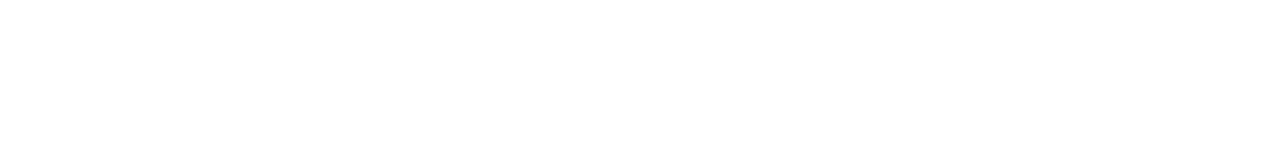
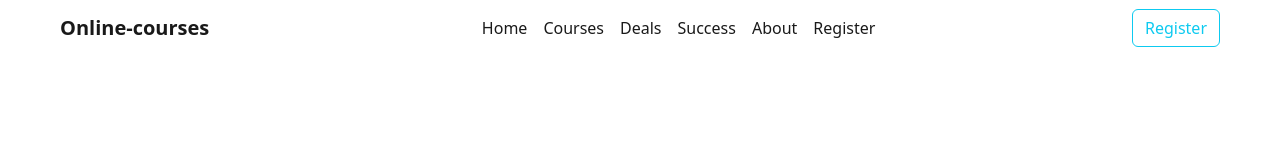
Before and after one commit to Flocky05/online-courses, a plain HTML site: page index.html in a window 1280 px wide. Drawn offline with nearby package versions, Linux system fonts and the light colour scheme.

Commit message:
added nav

```diff
--- a/index.html
+++ b/index.html
@@ -8,7 +8,42 @@
     <link rel="stylesheet" href="https://cdn.jsdelivr.net/npm/bootstrap@5.2.0/dist/css/bootstrap.min.css">
 </head>
 <body>
-
+    <!-- navbar section start -->
+    <header>
+        <nav class="navbar navbar-expand-lg ">
+            <div class="container-fluid d-flex justify-content-between mx-5">
+              <div>
+                <a class="navbar-brand fw-bold" href="#">Online-courses</a>
+              </div>
+              <div class="d-flex justify-content-between" id="navbarNav">
+                <ul class="navbar-nav">
+                  <li class="nav-item">
+                    <a class="nav-link active" aria-current="page" href="#">Home</a>
+                  </li>
+                  <li class="nav-item">
+                    <a class="nav-link active" href="#">Courses</a>
+                  </li>
+                  <li class="nav-item">
+                    <a class="nav-link active" href="#">Deals</a>
+                  </li>
+                  <li class="nav-item">
+                    <a class="nav-link active" href="#">Success</a>
+                  </li>
+                  <li class="nav-item">
+                    <a class="nav-link active" href="#">About</a>
+                  </li>
+                  <li class="nav-item">
+                    <a class="nav-link active " href="#">Register</a>
+                  </li>
+                </ul>
+              </div>
+              <div>
+                <button class="btn btn-outline-info" type="submit">Register</button>
+              </div>
+            </div>
+          </nav>
+    </header>
+    <!-- navbar section end -->
     <script src="https://cdn.jsdelivr.net/npm/bootstrap@5.2.0/dist/js/bootstrap.bundle.min.js"></script>
 </body>
 </html>
```
